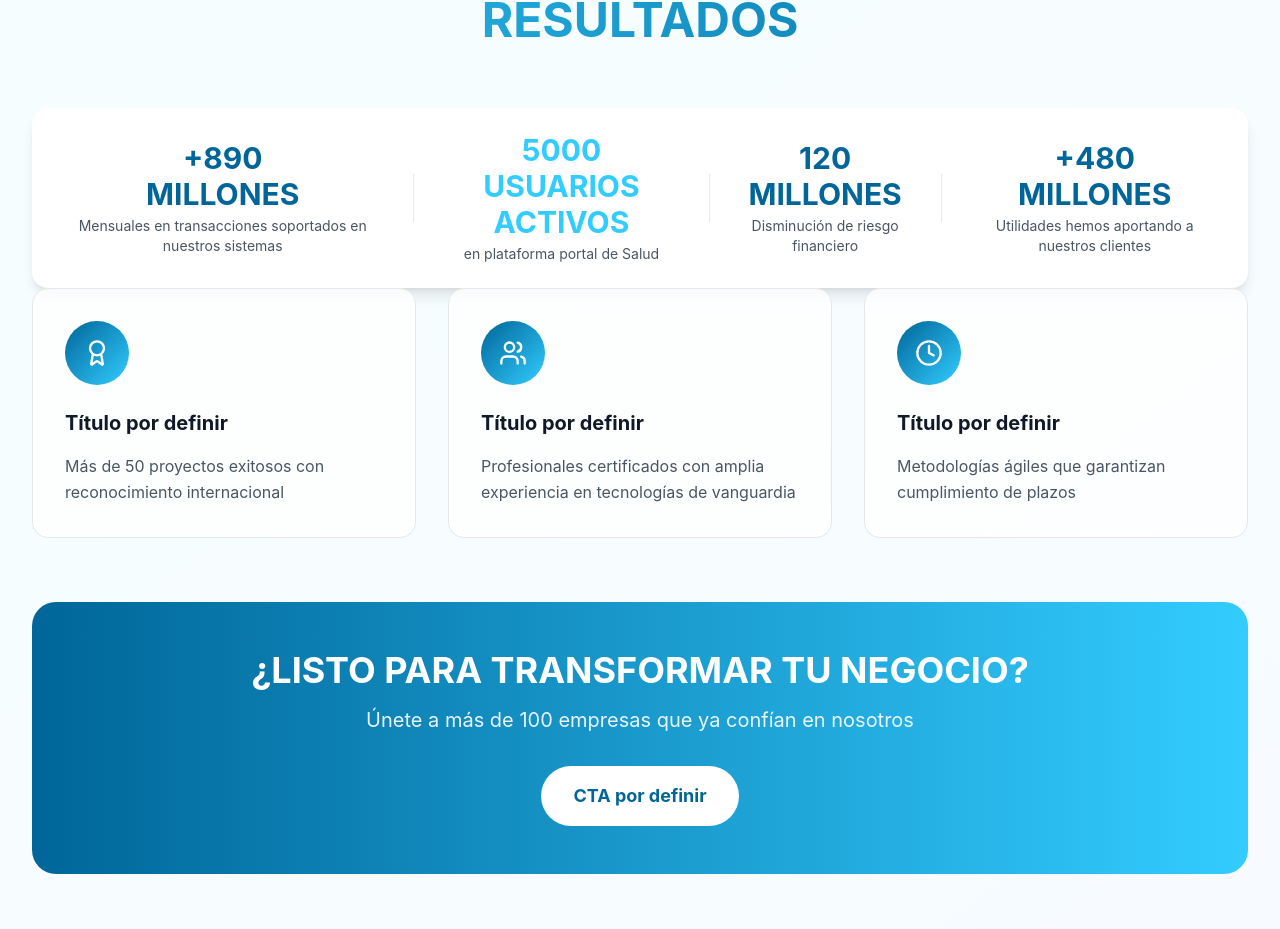
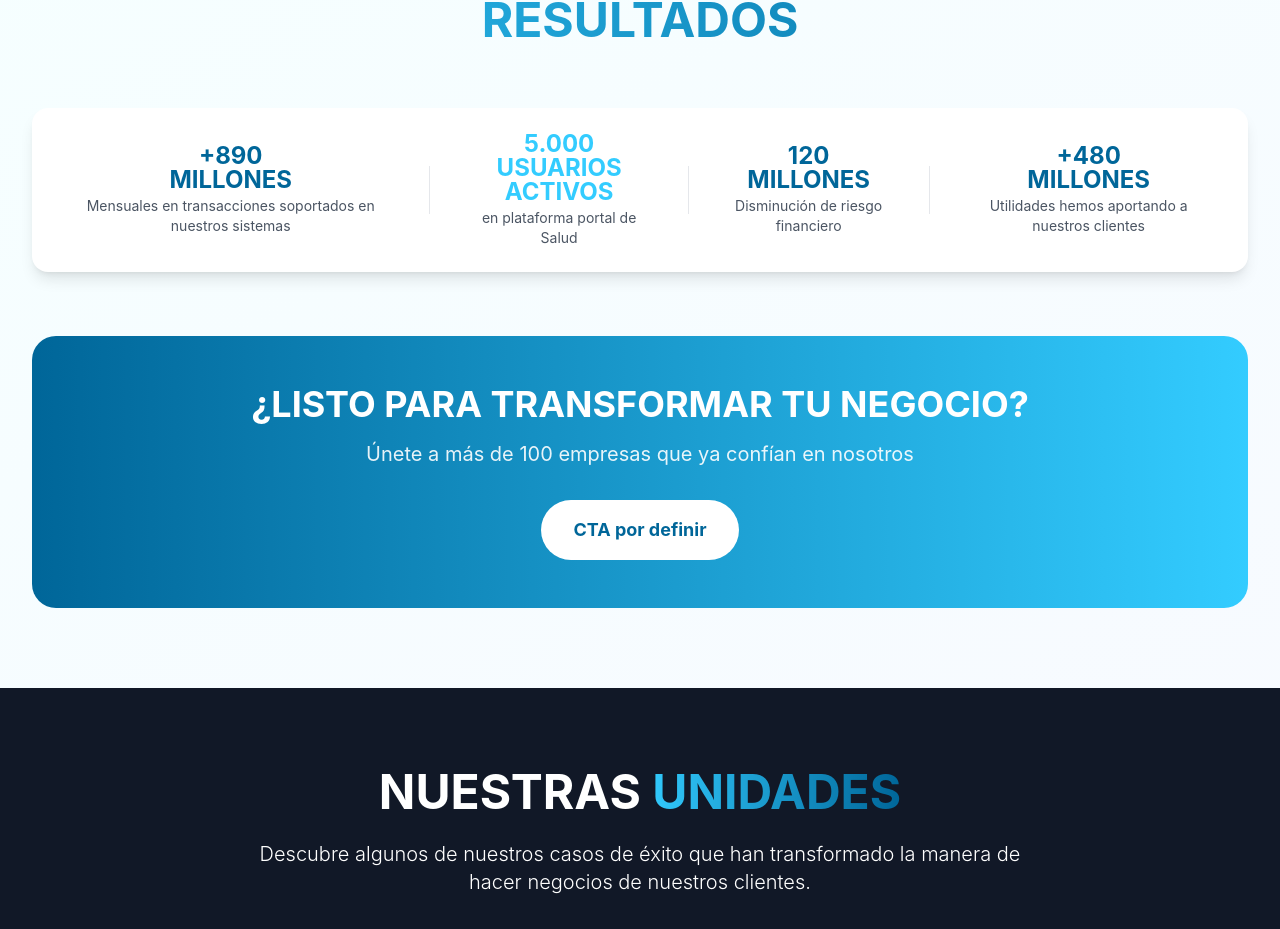
Before and after one commit to valejerett27/VaalaGroup, a React (Vite) app: page / in a window 1280 px wide. Shown: the part 1648-2577 px from the top of the page. Built offline with nearby package versions, Linux system fonts and the light colour scheme.

Commit message:
Ajustes generales y resultados

```diff
--- a/src/components/WhyChooseUs.tsx
+++ b/src/components/WhyChooseUs.tsx
@@ -53,7 +53,7 @@ const WhyChooseUs = () => {
         <div className="mt-16 text-center">
           <div className="inline-flex flex-col md:flex-row items-center gap-6 md:gap-8 bg-white rounded-2xl px-6 md:px-8 py-6 shadow-lg">
             <div className="text-center">
-              <div className="text-3xl font-bold text-[#006699] mb-1">+890 <br /><span className="text-1xl">MILLONES</span></div>
+              <div className="text-2xl font-bold text-[#006699] mb-1 leading-none">+890 <br /><span className="text-1xl">MILLONES</span></div>
               <div className="text-gray-600 text-sm">Mensuales en transacciones soportados en nuestros sistemas</div>
             </div>
 
@@ -61,7 +61,7 @@ const WhyChooseUs = () => {
             <div className="block md:hidden w-full h-px bg-gray-200"></div>
 
             <div className="text-center">
-              <div className="text-3xl font-bold text-[#33ccff]  uppercase mb-1">5000 <br />Usuarios activos</div>
+              <div className="text-2xl font-bold text-[#33ccff]  uppercase mb-1 leading-none">5.000 <br />Usuarios activos</div>
               <div className="text-gray-600 text-sm">en plataforma portal de Salud</div>
             </div>
 
@@ -69,20 +69,20 @@ const WhyChooseUs = () => {
             <div className="block md:hidden w-full h-px bg-gray-200"></div>
 
             <div className="text-center">
-              <div className="text-3xl font-bold text-[#006699] mb-1">120 <br />MILLONES</div>
+              <div className="text-2xl font-bold text-[#006699] mb-1 leading-none">120 <br />MILLONES</div>
               <div className="text-gray-600 text-sm">Disminución de riesgo financiero</div>
             </div>
             <div className="hidden md:block w-px h-12 bg-gray-200"></div>
             <div className="block md:hidden w-full h-px bg-gray-200"></div>
 
             <div className="text-center">
-              <div className="text-3xl font-bold text-[#006699] mb-1">+480 <br /> MILLONES</div>
+              <div className="text-2xl font-bold text-[#006699] mb-1 leading-none">+480 <br /> MILLONES</div>
               <div className="text-gray-600 text-sm">Utilidades hemos aportando a nuestros clientes</div>
             </div>
           </div>
         </div>
 
-        <div className="grid grid-cols-1 md:grid-cols-2 lg:grid-cols-3 gap-8">
+        {/* <div className="grid grid-cols-1 md:grid-cols-2 lg:grid-cols-3 gap-8">
           {reasons.map((reason, index) => (
             <div
               key={index}
@@ -101,7 +101,7 @@ const WhyChooseUs = () => {
               </p>
             </div>
           ))}
-        </div>
+        </div> */}
 
         <div className="mt-16 bg-gradient-to-r from-[#006699] to-[#33CCFF] rounded-3xl p-8 lg:p-12 text-center text-white">
           <h3 className="text-3xl lg:text-4xl font-bold uppercase mb-4">
```
